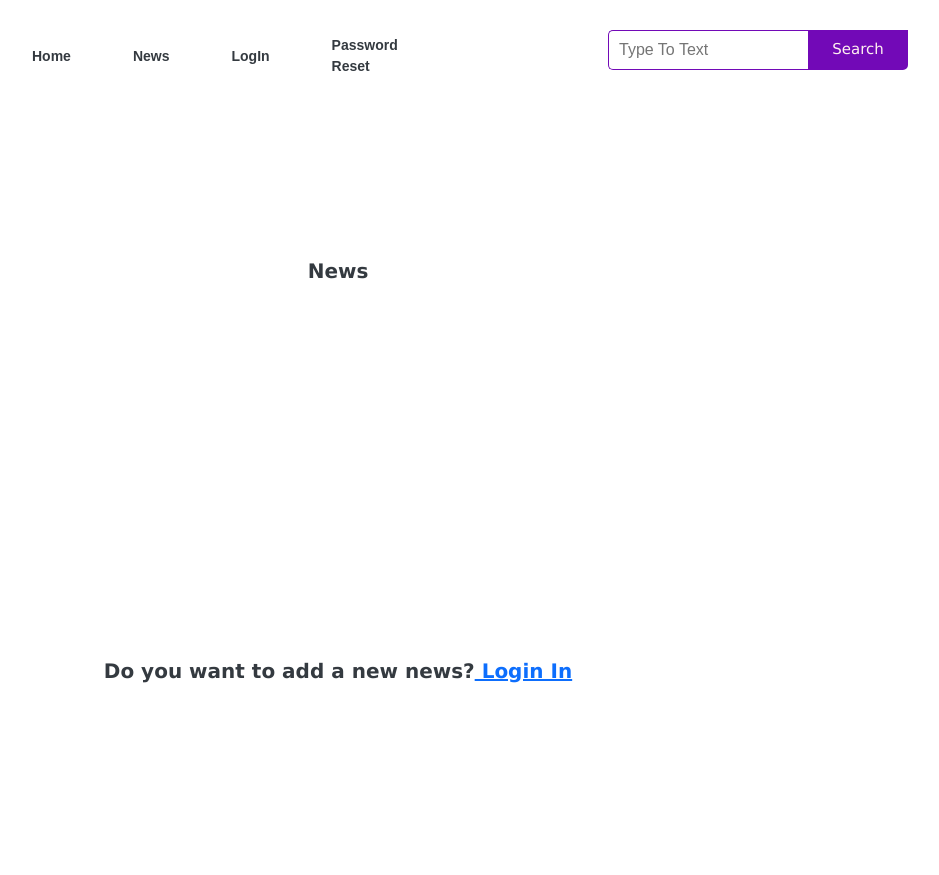
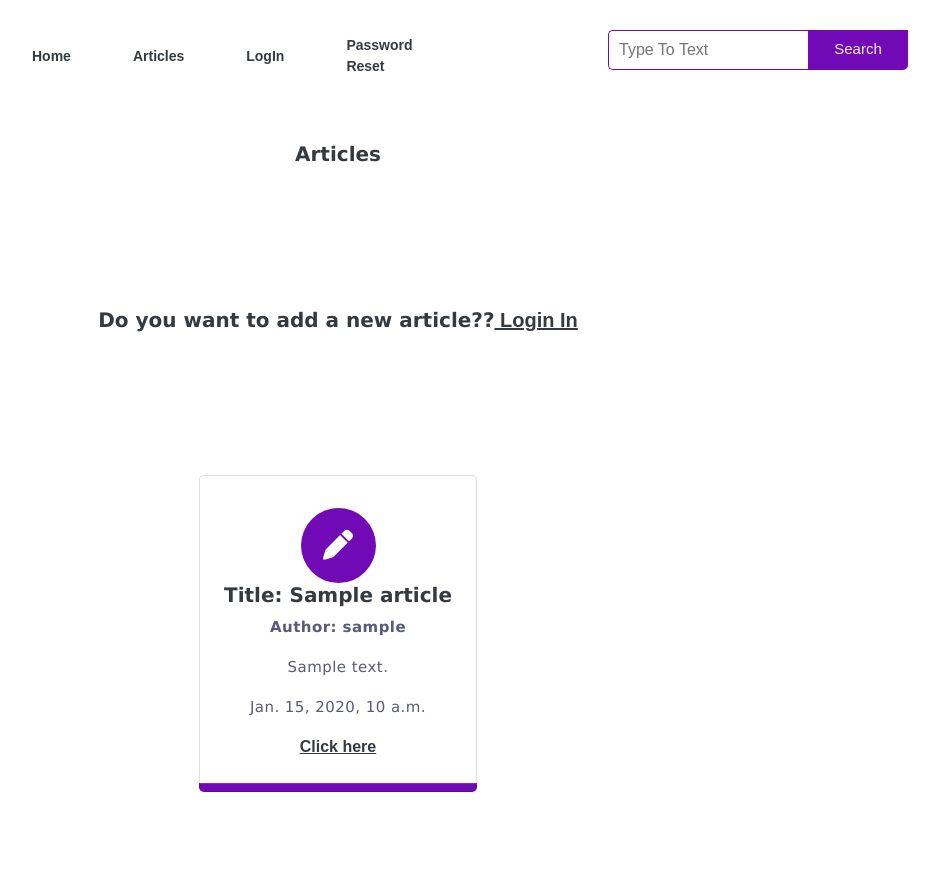
Before and after one commit to SalasJ13/FSDI_112--News, a Django app: page /articles/ in a window 1280 px wide. Shown: the whole page, without its empty margins (302-1241 px from the left). Run offline with Django 4.2, Linux system fonts and the light colour scheme; tables that the repository leaves empty hold one stand-in row (values such as "Sample post"); parts of the project's set-up code (start-up, migrations or seed data) failed here and were passed over.

Commit message:
FSDI 113 Create,Delete,Update-Articles

```diff
--- a/articles/urls.py
+++ b/articles/urls.py
@@ -8,7 +8,7 @@ from .views import (
 )
 
 urlpatterns = [
-    path('', ArticleListView.as_view(), name='article_list'),
+    path('', ArticleListView.as_view(), name='articles_list'),
     path('<int:pk>/', ArticleDetailView.as_view(), name='article_detail'),
     path('new/', ArticleCreateView.as_view(), name='article_new'),
     path('<int:pk>/edit/', ArticleUpdateView.as_view(), name='article_edit'),
--- a/bloc.txt
+++ b/bloc.txt
@@ -8,3 +8,6 @@ proteger mi privacidad.
 
 PARA MOSTRAR codigos ENCRIPTADAOS
 python3 -c "import secrets; print(secrets.token_urlsafe())"
+
+PARA DESINTALAR PAQUETES DESDE LA TERMINAL
+pip3 uninstall NOMBREdelMODULO
--- /dev/null
+++ b/static/css/detail.css
@@ -0,0 +1,91 @@
+* {
+    padding: 0;
+    margin: 0;
+    box-sizing: border-box;
+    font-family: Verdana;
+  }
+  section {
+    height: 100vh;
+    width: 100%;
+    display: grid;
+    place-items: center;
+  }
+  .row {
+    display: flex;
+    flex-wrap: wrap;
+  }
+  .column {
+    width: 100%;
+    padding: 0 1em 1em 1em;
+    /*text-align: center;*/
+  }
+  .card {
+    width: 100%;
+    height: 100%;
+    padding: 2em 1.5em;
+    background: linear-gradient(#ffffff 50%, #7209b7 50%);
+    background-size: 100% 200%;
+    background-position: 0 2.5%;
+    border-radius: 5px;
+    box-shadow: e 0 35px Orgba (0, 0, 0, 0.12);
+    cursor: pointer;
+  }
+  h3 {
+    font-size: 20px;
+    font-weight: 600;
+    color: #343a40;
+    margin: lem 0;
+  }
+  .p-detail,
+  p1-detail {
+    color: #575a7b;
+    font-size: 15px;
+    line-height: 1.6;
+    letter-spacing: 0.03em;
+    text-align: justify;
+  }
+  .icon-wrapper {
+    background-color: #7209b7;
+    position: relative;
+    margin: auto;
+    font-size: 30px;
+    height: 2.5em;
+    width: 2.5em;
+    color: #ffffff;
+    border-radius: 50%;
+    display: grid;
+    place-items: center;
+    transition: 0.5s;
+  }
+  .btn-detail {
+    /*  text-decoration: none;
+        color: rgb(10, 10, 10);
+        font-family: Arial;
+        font-weight: bold;
+        transition: 0.4s ease-in-out;*/
+    margin-top: 12px;
+    margin: 1.2rem;
+    text-decoration: none;
+    color: white;
+    background-color: #343a40;
+    padding: 15px;
+    border: 1px solid #343a40;
+    border-radius: 25px;
+  }
+  .btn-detail:hover {
+    color: #343a40;
+    background-color: transparent;
+    border: 1px solid #343a40;
+  }
+  /*los botones de eliminar y editar */
+  a {
+    /*text-decoration: none;*/
+    color: #343a40;
+    font-family: Arial;
+    font-weight: bold;
+    transition: 0.4s ease-in-out;
+    text-align: center;
+  }
+  a:hover {
+    color: #480ca8;
+  }
--- /dev/null
+++ b/static/css/form.css
@@ -0,0 +1,25 @@
+/*PARA EL FORMULARIO DE EDIT - DELETE - NEW*/
+
+.btn-form {
+    width: 240px;
+    height: 40px;
+    background: #7209b7;
+    border: none;
+    /*margin-top: 130px;*/
+    position: relative;
+    top: 110px;
+    left: 66px;
+    font-size: 15px;
+    border-radius: 10px;
+    cursor: pointer;
+    color: #fff;
+    transition: 0.4s ease;
+  }
+  .btn-form:hover {
+    background-color: #480ca8;
+    color: #fff;
+  }
+  .btn-form a {
+    text-decoration: none;
+    color: #fff;
+  }
--- /dev/null
+++ b/static/css/lists.css
@@ -0,0 +1,63 @@
+* {
+    padding: 0;
+    margin: 0;
+    box-sizing: border-box;
+    font-family: Verdana;
+  }
+  section {
+    height: 100vh;
+    width: 100%;
+    display: grid;
+    place-items: center;
+  }
+  .row {
+    display: flex;
+    flex-wrap: wrap;
+  }
+  .column {
+    width: 100%;
+    padding: 0 1em 1em 1em;
+    text-align: center;
+  }
+  .card {
+    width: 100%;
+    height: 100%;
+    padding: 2em 1.5em;
+    background: linear-gradient(#ffffff 50%, #7209b7 50%);
+    background-size: 100% 200%;
+    background-position: 0 2.5%;
+    border-radius: 5px;
+    box-shadow: e 0 35px Orgba (0, 0, 0, 0.12);
+    cursor: pointer;
+  }
+  h3 {
+    font-size: 19px;
+    font-weight: 600;
+    color: #343a40;
+    margin: lem 0;
+  }
+  p {
+    color: #575a7b;
+    font-size: 15px;
+    line-height: 1.6;
+    letter-spacing: 0.03em;
+  }
+  .icon-wrapper {
+    background-color: #7209b7;
+    position: relative;
+    margin: auto;
+    font-size: 30px;
+    height: 2.5em;
+    width: 2.5em;
+    color: #ffffff;
+    border-radius: 50%;
+    display: grid;
+    place-items: center;
+    transition: 0.5s;
+  }
+  a{
+      color: #343a40;;
+  }
+  a:hover{
+      color: #343a40;
+  }
--- a/templates/articles/delete.html
+++ b/templates/articles/delete.html
@@ -8,7 +8,7 @@
             <h1>Delete News</h1>
             <p class="p-delete">Are you sure to "{{article.title}}" delete?</p>
             {% csrf_token %}
-            <button type="submit" class="btn-delete" value="Confirm">Delete</button>
+            <button type="submit" class="btn-form" value="Confirm">Delete</button>
         </form>
     </div>
 
--- a/templates/articles/detail.html
+++ b/templates/articles/detail.html
@@ -20,8 +20,8 @@
                     <p class="p-detail">{{article.body}}</p>
                     <p class="p1-detail">{{ article.created_on }}</p>
                     {% if user.is_authenticated %}
-                    <a href="{% url 'article_edit' post.id %}">Edit Post</a>
-                    <a href="{% url 'article_delete' post.id %}">Delete</a>
+                    <a href="{% url 'article_edit' article.id %}">Edit Post</a>
+                    <a href="{% url 'article_delete' article.id %}">Delete</a>
                     {% endif %}
                 </div>
             </div>
--- a/templates/articles/edit.html
+++ b/templates/articles/edit.html
@@ -12,7 +12,7 @@
                 {{ form.as_p}}
             </div>
             <!--<button type="submit" class="btn btn-succes" value="Create">-->
-            <button type="submit" class="btn btn-succes" value="Edit">Edit</button>
+            <button type="submit" class="btn-form btn-succes" value="Edit">Edit</button>
         </form>
     </div>
 {% endblock content %}
--- a/templates/articles/list.html
+++ b/templates/articles/list.html
@@ -1,24 +1,24 @@
 {% extends 'base.html' %}
 {% load static %}
 
-{% block title %}News{% endblock title %}
+{% block title %}Articles{% endblock title %}
 
 {% block content %}
 <section>
-        <h1>News</h1>
+        <h1>Articles</h1>
         {% if user.is_authenticated %}
-        <h1>Do you want to add a new news?<a href="{% url 'article_new' %}"> Click Here!</a></h1>
+        <h1>Do you want to add a new article?<a href="{% url 'article_new' %}"> Click Here!</a></h1>
         {% else %}
-        <h1>Do you want to add a new news?<a href="{% url 'login' %}"> Login In</a></h1>
+        <h1>Do you want to add a new article??<a href="{% url 'login' %}"> Login In</a></h1>
         {% endif %}
-        {% for post in post_list %}
+        {% for article in article_list %}
     <div class="row">
         <div class="column" >
             <div class="card">
                 <div class="icon-wrapper">
                     <i class="fa-solid fa-pen"></i>
                 </div>
-                <h3 class="card-title text-dark">Title: {{ article.title }}</h3>
+                <h3>Title: {{ article.title }}</h3>
                 <p><b> Author: {{ article.author }}</b></p>
                 <p>{{article.body|truncatechars:50}}</p>
                 <p>{{ article.created_on }}</p>
--- a/templates/articles/new.html
+++ b/templates/articles/new.html
@@ -10,7 +10,7 @@
             {% csrf_token %}
             {{ form.as_p}}
             <!--<button type="submit" class="btn btn-succes" value="Create">-->
-            <button type="submit" class="btn btn-succes" value="Create">Create</button>
+            <button type="submit" class="btn-form btn-succes" value="Create">Create</button>
         </form>
     </div>
 
--- a/templates/base.html
+++ b/templates/base.html
@@ -16,6 +16,9 @@
     <link href="{% static 'css/home.css' %}" rel="stylesheet">
     <link href="{% static 'css/base.css' %}" rel="stylesheet">
     <link href="{% static 'css/login.css' %}" rel="stylesheet">
+    <link href="{% static 'css/lists.css' %}" rel="stylesheet">
+    <link href="{% static 'css/detail.css' %}" rel="stylesheet">
+    <link href="{% static 'css/form.css' %}" rel="stylesheet">
 
 
     <title>{% block title %}{% endblock title %}</title>
@@ -29,9 +32,9 @@
                 <div class="menu">
                     <ul>
                         <li><a href="{% url 'home' %}">Home</a></li>
-                        <li><a href="#">News</a></li>
+                        <li><a href="{% url 'articles_list' %}">Articles</a></li>
                         {% if user.is_authenticated %}
-                        <li><a href="#">Create</a></li>
+                        <li><a href="{% url 'article_new' %}">Create</a></li>
                         <li><a href="{% url 'logout' %}">LogOut</a></li>
                         <li><a href="{% url 'password_change'%}">Password Change</a></li>
                         {% else %}
--- a/templates/home.html
+++ b/templates/home.html
@@ -5,7 +5,7 @@
 
     <div class="content">
         <h1>Welcome to <br><span>News Tijuana </span></h1>
-        <p class="par">The Best News Of The Day<br> Share it! </p>
+        <p class="par">News that brightens your day </p>
         <button class="cn"><a href="{% url 'login' %}"> Log In </a></button>
     </div>
 {% endblock content %}
```
Also changed, not shown: config/settings.py (+22 -12 lines), articles/migrations/0001_initial.py (added).
